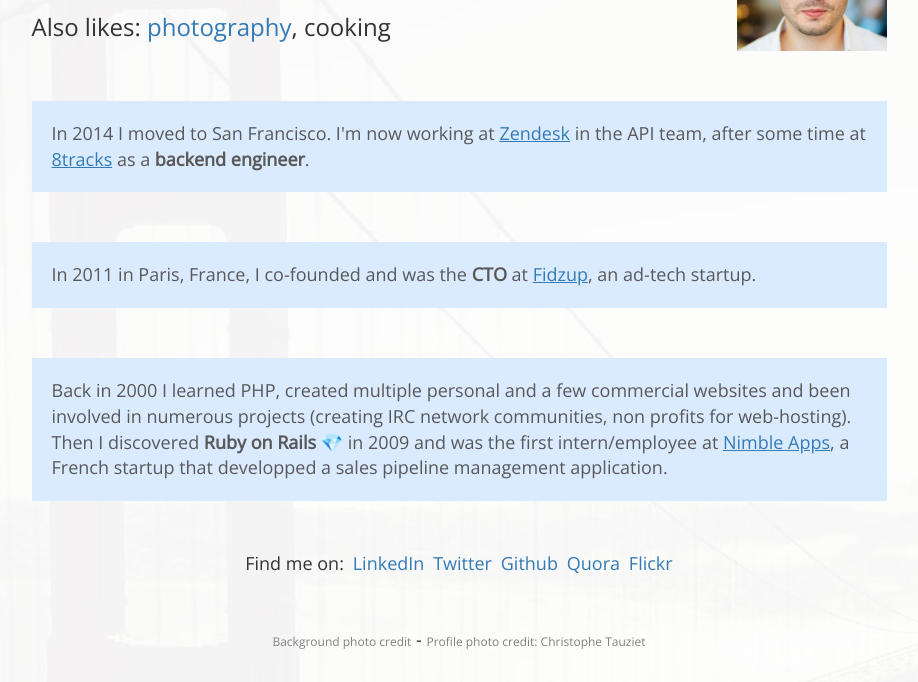
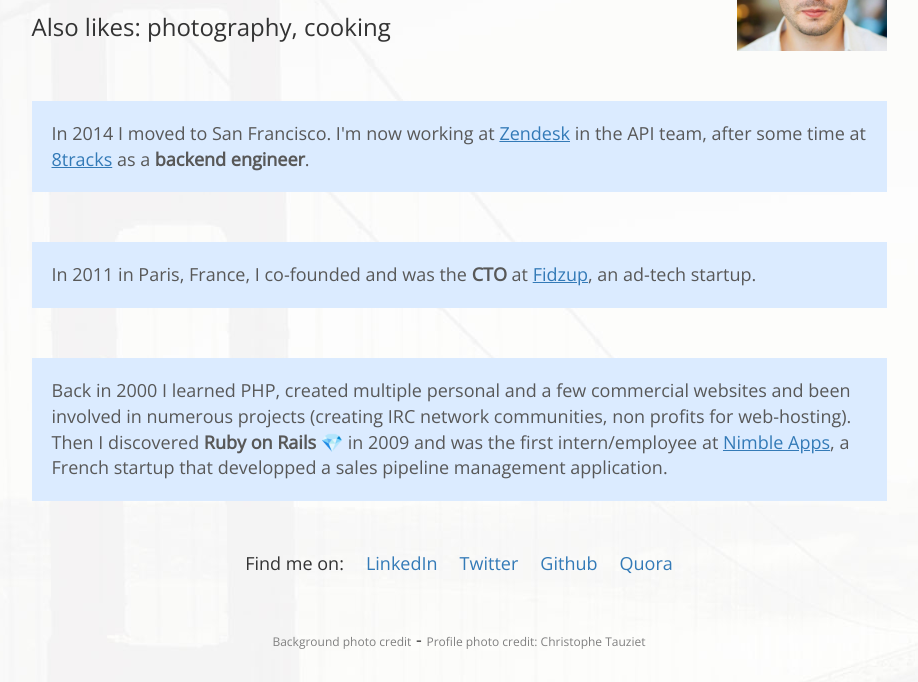
Before and after one commit to Dagnan/homepage, a plain HTML site: page index.html in a window 1280 px wide. Shown: the part 149-831 px from the top of the page, without its empty margins (181-1099 px from the left). Drawn offline with nearby package versions, Linux system fonts and the light colour scheme.

Commit message:
Update index.html

```diff
--- a/index.html
+++ b/index.html
@@ -50,7 +50,7 @@
           <img id="avatar" src="assets/img/michelpigassou.jpg "/>
           <h1>I'm Michel Pigassou</h1>
           <h2>Software engineer and Startup lover!</h2>
-          <h3>Also likes: <a href="https://www.flickr.com/photos/michelpigassou/">photography</a>, cooking</h3>
+          <h3>Also likes: photography, cooking</h3>
         </div>
 
         <div id="frames">
@@ -74,7 +74,6 @@
           <a href="https://www.twitter.com/dagnan">Twitter</a>
           <a href="https://github.com/dagnan">Github</a>
           <a href="https://quora.com/profile/Michel-Pigassou">Quora</a>
-          <a href="https://www.flickr.com/photos/michelpigassou/">Flickr</a>
         </div>
 
         <footer>
```
